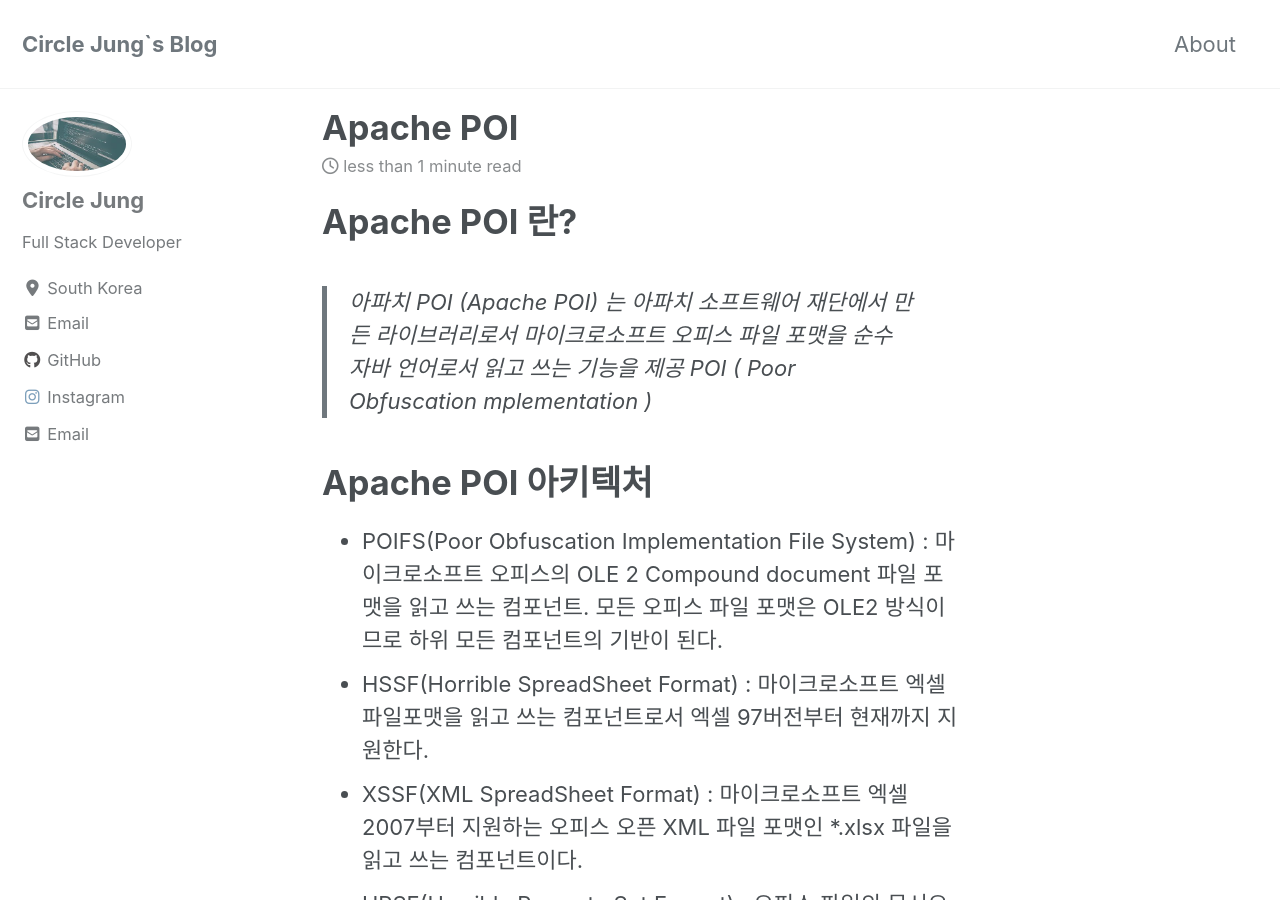
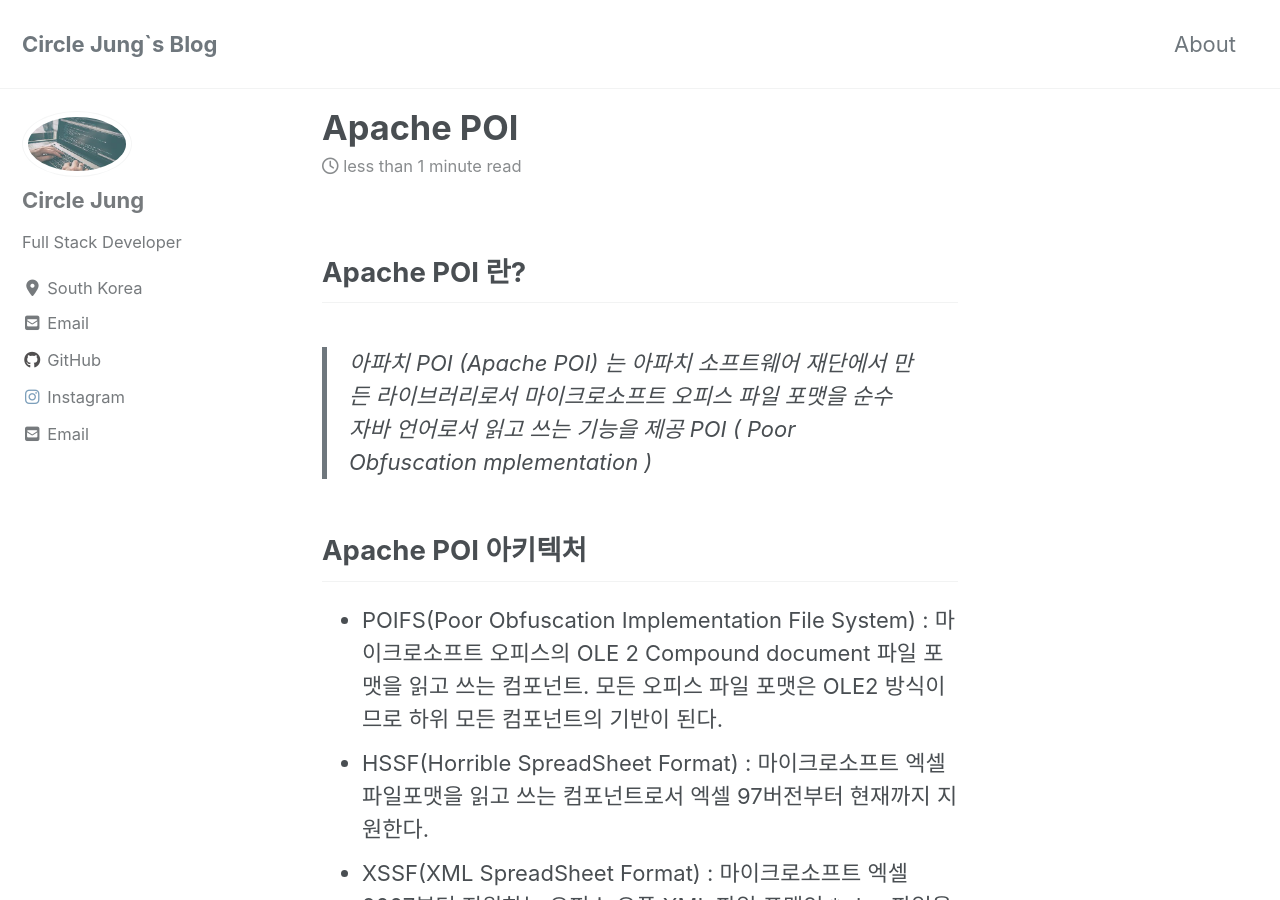
Before and after one commit to jwh0124/jwh0124.github.io, a Jekyll site: the page built from _posts/2019-03-30-Apache POI.md, in a window 1280 px wide and 900 px high. Built offline with Jekyll 4.4.1, drawn with Linux system fonts in a browser that asks for light colours; cached includes are drawn as plain includes; nearby versions of some CDN libraries; comment, search, counter and statistics services are not loaded.

````diff
--- a/_posts/2019-03-30-Apache POI.md
+++ b/_posts/2019-03-30-Apache POI.md
@@ -11,13 +11,13 @@ last_modified_at: 2019-12-05T12:43:00+09:00
 
 
 
-# Apache POI 란? #
+## Apache POI 란? ##
 
 > 아파치 POI (Apache POI) 는 아파치 소프트웨어 재단에서 만든 라이브러리로서 마이크로소프트 오피스 파일 포맷을 순수 자바 언어로서 읽고 쓰는 기능을 제공 POI ( Poor Obfuscation mplementation )
 
 
 
-# Apache POI 아키텍처 #
+## Apache POI 아키텍처 ##
 - POIFS(Poor Obfuscation Implementation File System) : 마이크로소프트 오피스의 OLE 2 Compound document 파일 포맷을 읽고 쓰는 컴포넌트. 모든 오피스 파일 포맷은 OLE2 방식이므로 하위 모든 컴포넌트의 기반이 된다.
 - HSSF(Horrible SpreadSheet Format) : 마이크로소프트 엑셀 파일포맷을 읽고 쓰는 컴포넌트로서 엑셀 97버전부터 현재까지 지원한다.
 - XSSF(XML SpreadSheet Format) : 마이크로소프트 엑셀 2007부터 지원하는 오피스 오픈 XML 파일 포맷인 *.xlsx 파일을 읽고 쓰는 컴포넌트이다.
@@ -30,9 +30,9 @@ last_modified_at: 2019-12-05T12:43:00+09:00
 
 
 
-# Apache POI - Maven Projects #
+## Apache POI - Maven Projects ##
 
-## pom.xml ##
+### pom.xml ###
 ```
 <dependency>
   <groupId>org.apache.poi</groupId>
@@ -43,13 +43,13 @@ last_modified_at: 2019-12-05T12:43:00+09:00
 
 
 
-# 현재 버전 #
+## 현재 버전 ##
 
 - 3.15
 
 
 
-# 참고 URL #
+## 참고 URL ##
 
 - <https://poi.apache.org/overview.html/>
 - 예제 샘플 : <https://gist.github.com/madan712/3912272/>
````
